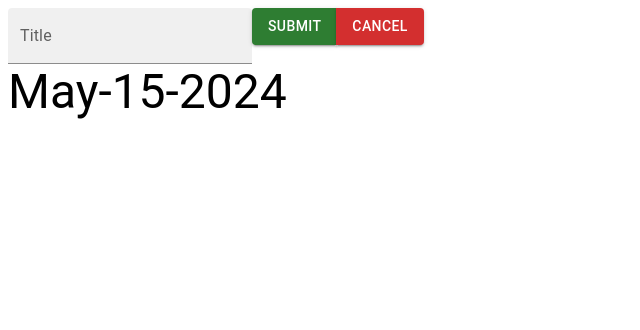
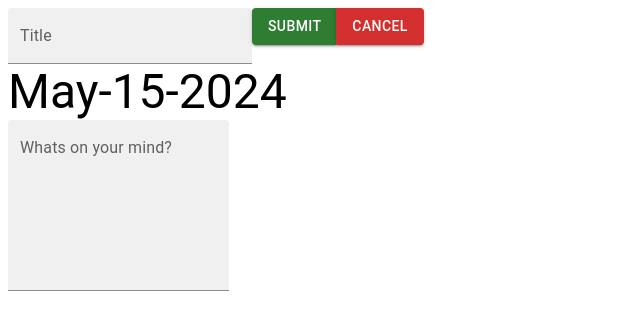
Before and after one commit to jrob112/Mental-Health-App, a React app: page /journal/1 in a window 1280 px wide. Both pictures are taken after a click on the button "EDIT". Shown: the top 330 px of the page, without its empty margins (0-640 px from the left). Built offline with nearby package versions, Linux system fonts and the light colour scheme; no server answers.

Commit message:
ADD ability to edit body of journal entry

```diff
--- a/client/src/components/JournalEntry.jsx
+++ b/client/src/components/JournalEntry.jsx
@@ -9,6 +9,7 @@ const userId = 2
 
 const JournalEntry = () => {
   const [journal, setJournal] = useState({})
+  const [body, setBody] = useState(journal.body);
   const [title, setTitle] = useState(journal.title)
   const [editMode, toggleEditMode] = useState(false)
   const journalRef = useRef(journal);
@@ -23,15 +24,16 @@ const JournalEntry = () => {
   }, [journalRef])
 
   const cancelEdit = () => {
+    setBody(journal.body)
     setTitle(journal.title)
     toggleEditMode(!editMode);
   }
 
   const submitEdit = () => {
-    axios.put(`/api/${userId}/journal/${journal.id}`, {updatedJournal: {title, body:journal.body}})
+    axios.put(`/api/${userId}/journal/${journal.id}`, {updatedJournal: {title, body}})
       .then(({data}) => {
         if (data === 'OK') {
-          setJournal({...journal, title})
+          setJournal({...journal, title, body})
         }
         else {
           console.error('Could not update journal')
@@ -64,7 +66,19 @@ const JournalEntry = () => {
         </ButtonGroup> :
         <Button variant="contained" onClick={cancelEdit}>Edit</Button>}
       <Typography variant="h3">{dayjs(journal.createdAt).format('MMM-D-YYYY')}</Typography>
-      <Typography variant="p">{journal.body}</Typography>
+      {
+        editMode ?
+        <TextField
+          onChange={(e) => {setBody(e.target.value)}}
+          value={body}
+          id="standard-multiline-static"
+          label="Whats on your mind?"
+          multiline
+          rows={6}
+          variant="filled"
+        /> :
+        <Typography variant="p">{journal.body}</Typography>
+      }
     </>
   )
 }
```
